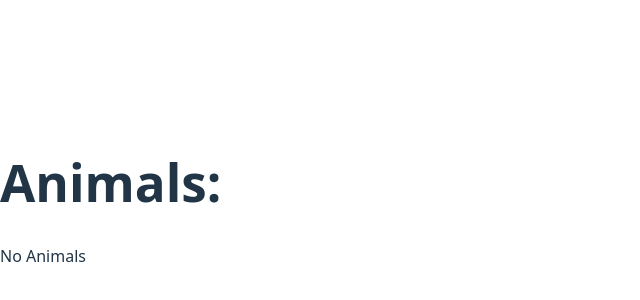
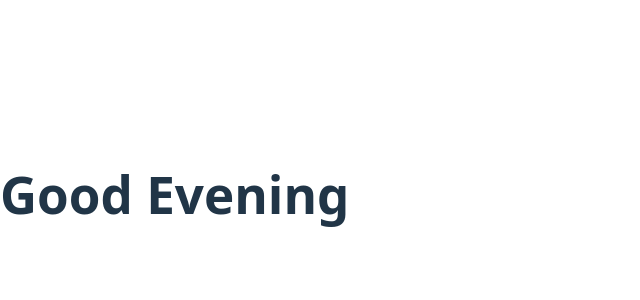
Before and after one commit to danlewismuriuki/react-tales, a React (Vite) app: page / in a window 1280 px wide. Shown: the part 206-506 px from the top of the page, without its empty margins (0-640 px from the left). Built offline with nearby package versions, Linux system fonts and the light colour scheme.

Commit message:
Added Time component to display Good Morning or Good Evening based on the current time

```diff
--- a/src/App.jsx
+++ b/src/App.jsx
@@ -1,29 +1,17 @@
-function List(props) {
+export function Time () {
 
-  if (props.animals.length === 0) {
-    return <div>No Animals</div>
-  }
+  const currentHour = new Date().getHours();
 
-  return (
-    <ul>
-      {props.animals.map((animal) => {
-        return <li key={animal}>{animal}</li>;
-      })}
-    </ul>
-  );
+  if (currentHour < 12)
+    return <h1>Good Morning</h1>
+    else
+    return <h1>Good Evening</h1>
 }
 
-function App() {
-  // const animals = ["Lion", "Cow", "Snake", "Lizard"];
-
-  const animals = [];
-
+export function App () {
   return (
-    <div>
-      <h1>Animals: </h1>
-      <List animals={animals} />
-    </div>
-  );
+    <Time/>
+  )
 }
 
 export default App;
```
